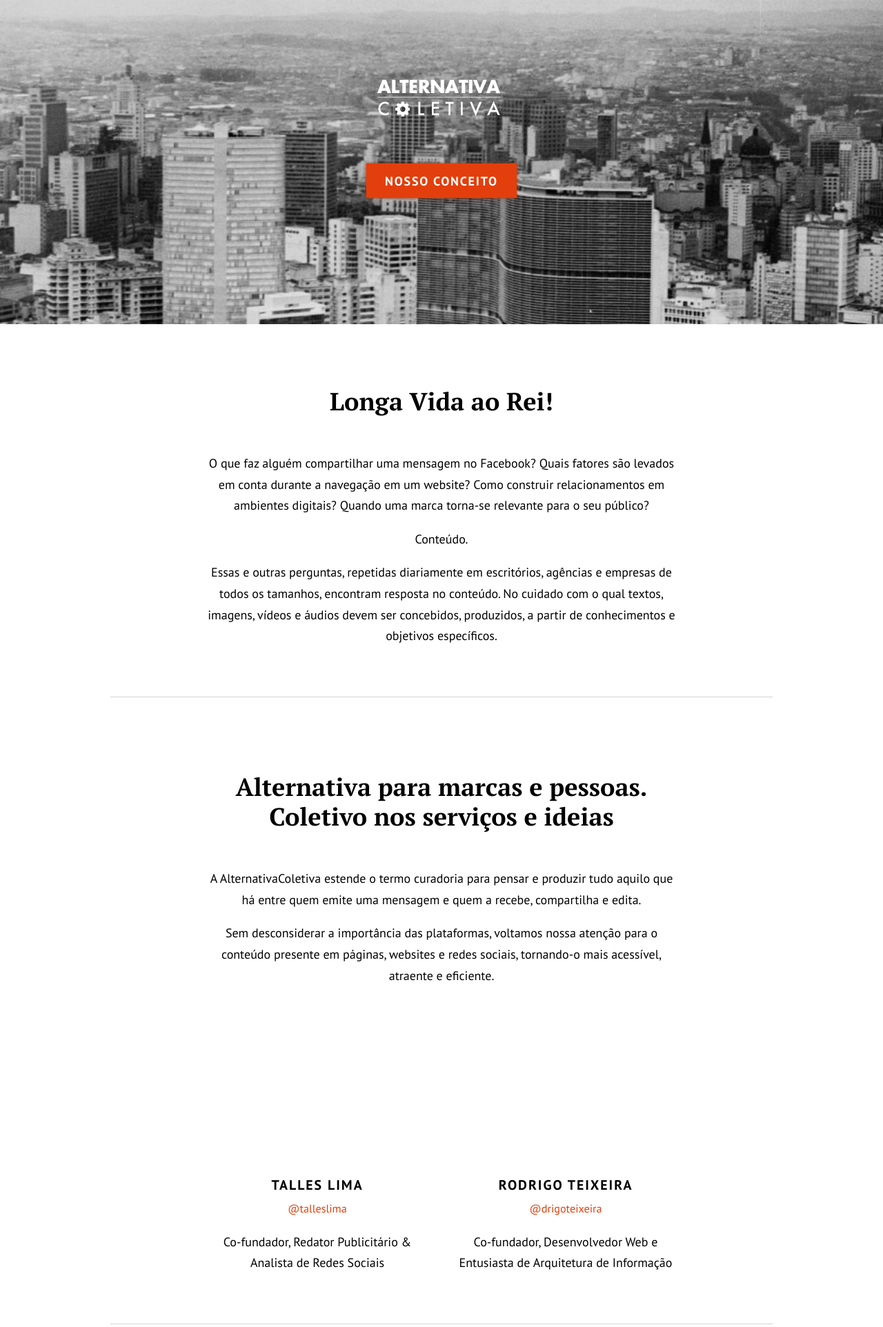
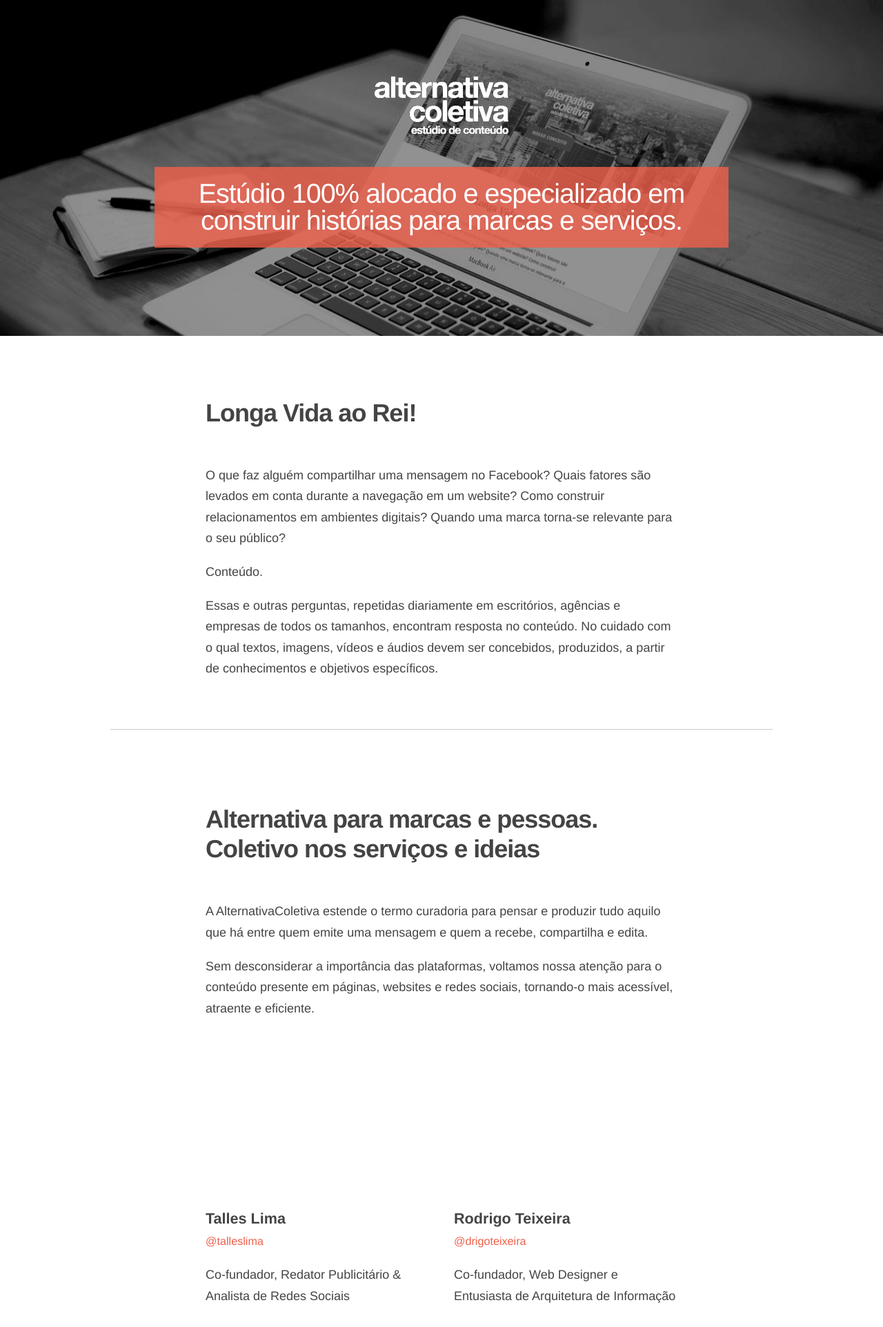
Before and after one commit to drigoteixeira/ac, a PHP site: page / in a window 1280 px wide. Shown: the top 1924 px of the page at 69% size. Run offline with PHP 8.4, Linux system fonts and the light colour scheme; some libraries are stand-ins or nearby versions.

Commit message:
Ajustes no layout: Novo logotipo, nova tipografia, troca de imagens e ajustes nos favicons

```diff
--- a/css/main.css
+++ b/css/main.css
@@ -1,45 +1,47 @@
 /* Imports */
 @import "normalize.css";
 @import "fluid_skeleton.css";
-@import url(http://fonts.googleapis.com/css?family=PT+Sans:400,700|PT+Serif:400,700);
 
 html {
-	font: 100%/1.5em "PT Sans", sans-serif;
-	text-align: center;
+	font-family: "HelveticaNeue-Light", "Helvetica Neue Light", "Helvetica Neue", Helvetica, Arial, "Lucida Grande", sans-serif;
+    font-weight: 300;
+	-webkit-font-smoothing: antialiased;
+}
+
+body {
+	color: #444;
 }
 
 a {
-	color: #e33f0c;
+	color: #F1604B;
 }
 
 img, img.scale-with-grid { outline: 0; max-width: 100%; height: auto; }
 
 header.band {
-	background: #333;
+	background: #444;
 	color: #fff;
-	text-align: center;
-	padding: 5% 0 15% 0;
-}
-
-
-
-h1, h2, h3 {
-	font-family: "PT Serif", serif;
-	font-weight: 700;
+	padding: 5% 0 10% 0;
 	text-align: center;
 }
 
-header.band h1 {
-	font-size: 2em;
-	line-height: 1em;
-	margin-bottom: 1em;
+p.tagline {
+	background: none repeat scroll 0 0 rgba(241, 96, 75, 0.8);
+	font-size: 1.6em;
+	padding: 4% 5%;
 }
+
+h1, h2, h3 {
+	font-weight: 700;
+}
+
 
 h2 {
 	font-size: 2em;
 	margin-top: 1.5em;
 	margin-bottom: 1.5em;
 	line-height: 1.2em;
+	letter-spacing: -1px;
 }
 
 .services h2 {
@@ -47,18 +49,17 @@
 }
 
 h3 {
-	font-size: 1.1em;
-	font-family: 'PT Sans', sans-serif;
+	font-size: 1.2em;
 	font-weight: 700;
-	margin-bottom: .2em;
-	text-transform: uppercase;
-	letter-spacing: 0.1em;
+	margin-bottom: .1em;
 }
+
+
 
 hr {
 	margin: 1em 0;
 	height: 1px;
-	background: #d3d3d3;
+	background: #ccc;
 	border: none;
 	width: 100%;
 	clear: both;
@@ -69,15 +70,17 @@
 }
 
 a.button {
-	background: #e33f0c;
-	text-align:center;
-	padding: .5em 1em;
-	color: #fff;
-	font-weight: bold;
-	text-decoration: none;
-	box-shadow: 0 0 .2em 0 #ab3009;
-	text-transform: uppercase;
-	letter-spacing: 0.1em;
+	background: none repeat scroll 0 0 #F1604B;
+    border: 0 none;
+    border-radius: 3px 3px 3px 3px;
+    box-shadow: none;
+    color: #FFFFFF;
+    font-size: 13px;
+    font-weight: bold;
+    line-height: 1;
+    margin-right: 10px;
+    padding: 0.9em 1.8em 0.8em;
+    text-shadow: none;
 	-webkit-transition: background 0.2s ease-out;
 	-moz-transition: background 0.2s ease-out;
 	-o-transition: background 0.2s ease-out;
@@ -118,7 +121,6 @@
 
 .avatar img {
 	width: 153px;
-	margin: 0 25%;
 }
 
 .image {
@@ -128,7 +130,6 @@
 
 .twitter {
 	display: block;
-	text-align: center;
 	font-size: .9em;
 }
 
@@ -136,7 +137,7 @@
 footer {
 	background: #333;
 	color: #fff;
-	font-size: .8em;
+	font-size: .7em;
 }
 
 footer a {
@@ -160,6 +161,17 @@
 		background-size: 100%;
 	}
 
+	p.tagline {
+		background: none repeat scroll 0 0 rgba(241, 96, 75, 0.8);
+		font-size: 2.2em;
+		line-height: 1em;
+		font-weight: 300;
+		letter-spacing: -1px;
+		padding: 2% 5%;
+		margin: 0 5%;
+}
+
+
 	header.band h1 {
 		font-size: 3.25em;
 	}
--- a/index.php
+++ b/index.php
@@ -41,7 +41,7 @@
 			<div class="container">
 				<div class="columns sixteen" data-0="opacity: 1" data-180="opacity: 0;">
 					<h1><img src="img/logo.png" alt="Alternativa Coletiva"></h1>
-					<a class="button roll" href="#conceito">Nosso conceito</a>
+					<p class="tagline">Estúdio 100% alocado e especializado em construir histórias para marcas e serviços.</p>
 				</div>
 			</div>
 		</header>
@@ -81,7 +81,7 @@
 					</figure>
 					<h3>Rodrigo Teixeira</h3>
 					<span class="twitter"><a href="http://www.twitter.com/drigoteixeira">@drigoteixeira</a></span>
-					<p>Co-fundador, Desenvolvedor Web e Entusiasta de Arquitetura de Informação</p>
+					<p>Co-fundador, Web Designer e Entusiasta de Arquitetura de Informação</p>
 				</div>
 			</div>
 		</div>
@@ -199,7 +199,7 @@
 	<script type="text/javascript" src="js/plugins.js"></script>
     <script type="text/javascript">
 	  var _gaq = _gaq || [];
-	  _gaq.push(['_setAccount', 'UA-17506789-1']);
+	  //_gaq.push(['_setAccount', 'UA-17506789-1']);
 	  _gaq.push(['_trackPageview']);
 
 	  (function() {
```
Also changed, not shown: img/apple-touch-icon-114x114.png, img/apple-touch-icon-72x72.png, img/apple-touch-icon.png, img/avatar.png, img/background.jpg, img/favicon.ico, img/logo.png, img/projeto_cherryroom.jpg.
